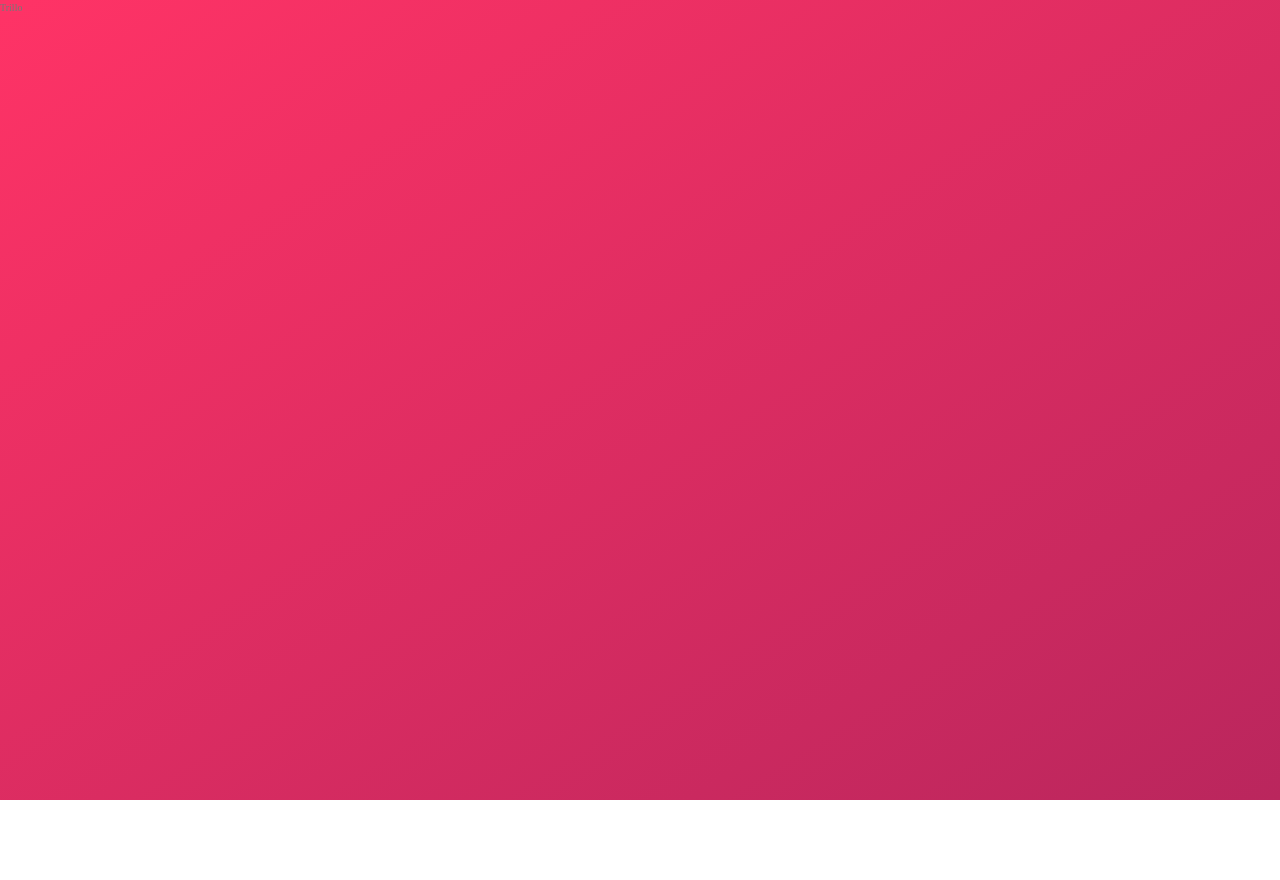
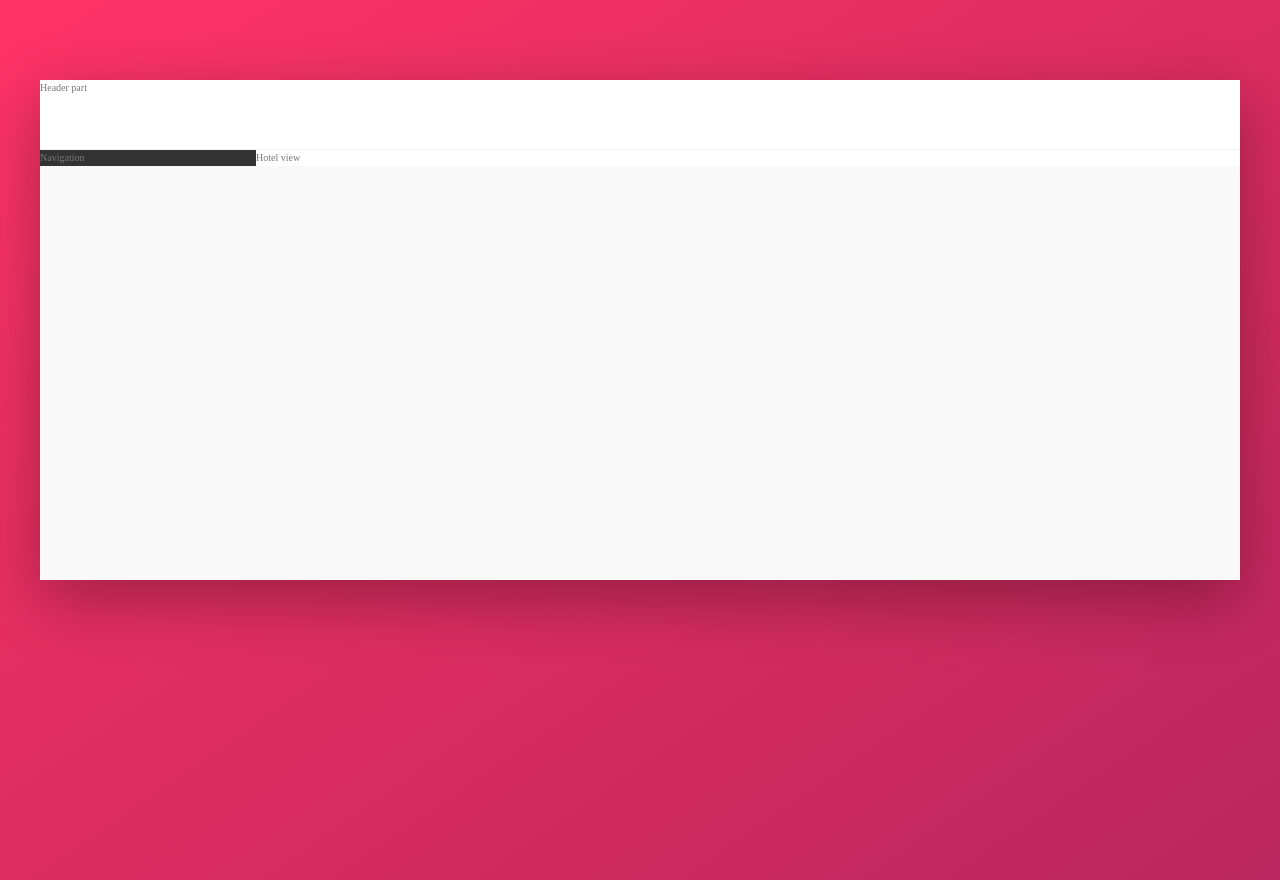
Before and after one commit to BudnikOleksii/Trillo, a website: page src/index.html in a window 1280 px wide. Before the commit the page ends 800 px from the top, so only its background shows below. Drawn offline with Linux system fonts and the light colour scheme.

Commit message:
default layout

```diff
--- a/src/index.html
+++ b/src/index.html
@@ -1,16 +1,25 @@
 <!DOCTYPE html>
 <html lang="en">
     <head>
-        <meta charset="UTF-8">
-        <meta name="viewport" content="width=device-width, initial-scale=1.0">
+        <meta charset="UTF-8" />
+        <meta name="viewport" content="width=device-width, initial-scale=1.0" />
 
-        <link href="https://fonts.googleapis.com/css?family=Open+Sans:300,400,600" rel="stylesheet">
-        <link rel="stylesheet" href="css/main.min.css">
-        <link rel="shortcut icon" type="image/png" href="img/favicon.png">
+        <link
+            href="https://fonts.googleapis.com/css?family=Open+Sans:300,400,600"
+            rel="stylesheet"
+        />
+        <link rel="stylesheet" href="css/main.min.css" />
+        <link rel="shortcut icon" type="image/png" href="img/favicon.png" />
 
         <title>trillo &mdash; Your all-in-one booking app</title>
     </head>
     <body>
-        Trillo
+        <div class="container">
+            <header class="header">Header part</header>
+            <div class="content">
+                <nav class="sidebar">Navigation</nav>
+                <main class="hotel-view">Hotel view</main>
+            </div>
+        </div>
     </body>
 </html>
--- a/src/sass/base/_base.scss
+++ b/src/sass/base/_base.scss
@@ -9,28 +9,29 @@
     box-sizing: inherit;
 }
 
-
 html {
     box-sizing: border-box;
     font-size: 62.5%; // 1rem = 10px
 
-    @media only screen and (max-width: $bp-large) {
-        font-size: 50%;
-    }
+    // @media only screen and (max-width: $bp-large) {
+    //     font-size: 50%;
+    // }
 
-    @media only screen and (max-width: $bp-smallest) {
-        font-size: 47%;
-    }
+    // @media only screen and (max-width: $bp-smallest) {
+    //     font-size: 47%;
+    // }
 }
 
 body {
-    font-family: 'Open sans' sans-serif;
+    font-family: "Open sans" sans-serif;
     font-weight: 400;
     line-height: 1.6;
     color: var(--color-grey-dark-2);
-    background-image: linear-gradient(to right bottom,
+    background-image: linear-gradient(
+        to right bottom,
         var(--color-primary-light),
-        var(--color-primary-dark));
+        var(--color-primary-dark)
+    );
     background-size: cover;
     background-repeat: no-repeat;
 
--- a/src/sass/base/_layuot.scss
+++ b/src/sass/base/_layuot.scss
@@ -0,0 +1,30 @@
+.container {
+    max-width: 120rem;
+    margin: 8rem auto;
+    background-color: var(--color-grey-light-1);
+    box-shadow: var(--shadow-dark);
+
+    min-height: 50rem;
+}
+
+.header {
+    height: 7rem;
+    background-color: var(--color-white);
+    border-bottom: 1px solid var(--color-grey-light-2);
+}
+
+.content {
+    display: flex;
+}
+
+.sidebar {
+    background-color: var(--color-grey-dark-1);
+
+    flex: 0 0 18%;
+}
+
+.hotel-view {
+    background-color: var(--color-white);
+
+    flex: 1;
+}
--- a/src/sass/base/_variables.scss
+++ b/src/sass/base/_variables.scss
@@ -1,8 +1,8 @@
 // css variables
 :root {
     --color-primary: #eb2f64;
-    --color-primary-light: #FF3366;
-    --color-primary-dark: #BA265D;
+    --color-primary-light: #ff3366;
+    --color-primary-dark: #ba265d;
 
     --color-grey-light-1: #faf9f9;
     --color-grey-light-2: #f4f2f2;
@@ -15,8 +15,8 @@
 
     --color-white: #fff;
 
-    --shadow-light: 0 2rem 5rem rgba(0,0,0, .06);
-    --shadow-dark: 0 2rem 6rem rgba(0,0,0, .3);
+    --shadow-light: 0 2rem 5rem rgba(0, 0, 0, 0.06);
+    --shadow-dark: 0 2rem 6rem rgba(0, 0, 0, 0.3);
 
     --line: 1px solid var(--color-grey-light-2);
 }
```
Also changed, not shown: src/css/main.min.css.
